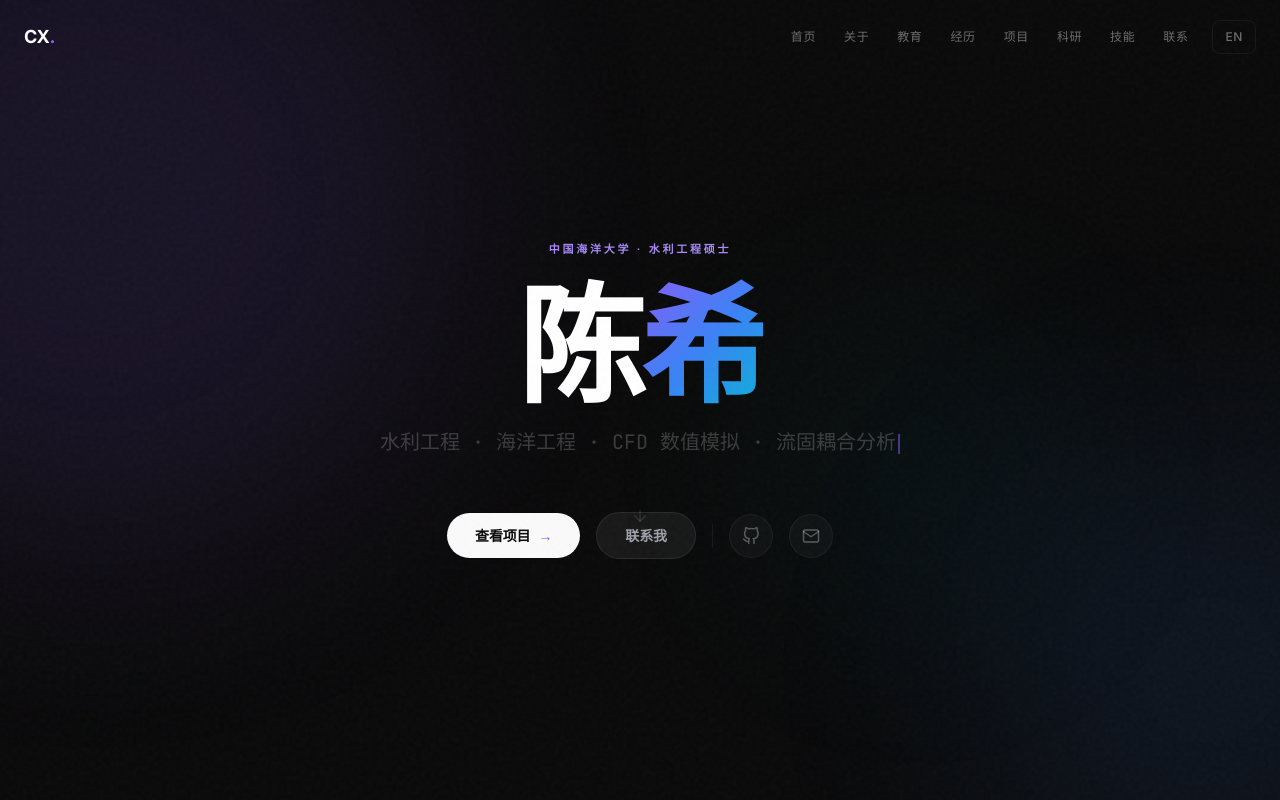
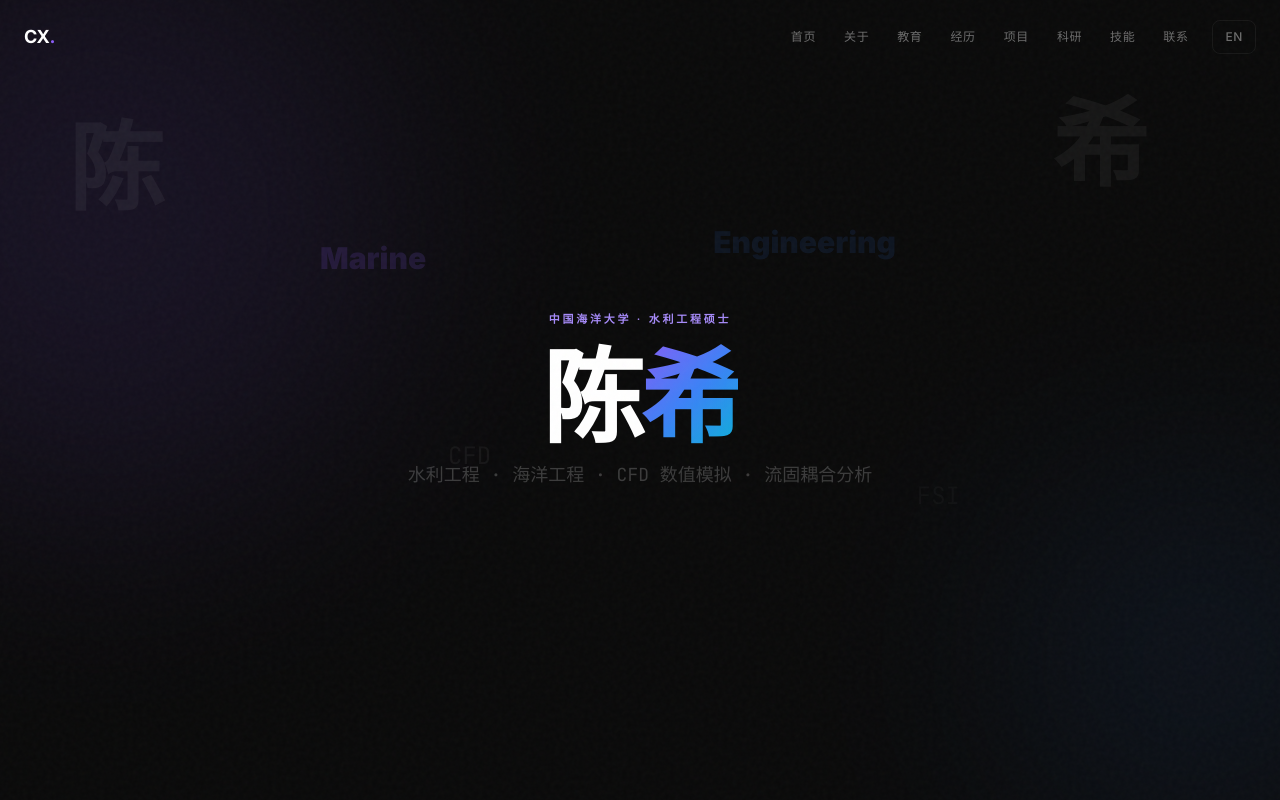
Before and after one commit to suixinxiuxing/portfolio, a Next.js app: page / in a window 1280 px wide. Shown: the top 800 px of the page. Built offline with nearby package versions, Linux system fonts and the light colour scheme.

Commit message:
Scroll Morph Hero + Experience split into Internship/Campus sections

```diff
--- a/src/components/Hero.tsx
+++ b/src/components/Hero.tsx
@@ -1,50 +1,139 @@
 "use client";
 
-import { useEffect, useState } from "react";
-import { motion } from "framer-motion";
-import { FiGithub, FiMail, FiArrowDown } from "react-icons/fi";
+import { useRef } from "react";
+import { motion, useScroll, useTransform } from "framer-motion";
+import { FiGithub, FiMail } from "react-icons/fi";
 import { useT } from "@/i18n/LanguageContext";
 
 export default function Hero() {
   const { t: tt } = useT();
-  const [typed, setTyped] = useState("");
-  const fullText = tt("hero.subtitle");
+  const containerRef = useRef<HTMLDivElement>(null);
+  const { scrollYProgress } = useScroll({ target: containerRef, offset: ["start start", "end end"] });
 
-  useEffect(() => {
-    setTyped("");
-    let i = 0;
-    const tmr = setInterval(() => { if (i <= fullText.length) { setTyped(fullText.slice(0, i)); i++; } else clearInterval(tmr); }, 55);
-    return () => clearInterval(tmr);
-  }, [fullText]);
+  // Morph values driven by scroll progress
+  const circleScale = useTransform(scrollYProgress, [0, 0.35], [0, 1]);
+  const circleOpacity = useTransform(scrollYProgress, [0.15, 0.35], [0, 1]);
+  const scatteredOpacity = useTransform(scrollYProgress, [0, 0.2], [1, 0]);
+  const scatteredScale = useTransform(scrollYProgress, [0, 0.3], [1, 0.6]);
+  const scatteredY = useTransform(scrollYProgress, [0, 0.3], [0, -80]);
+  const gradientAngle = useTransform(scrollYProgress, [0, 1], [135, 360]);
+  const nameX1 = useTransform(scrollYProgress, [0, 0.3], [-60, 0]);
+  const nameX2 = useTransform(scrollYProgress, [0, 0.3], [60, 0]);
+  const arcDash = useTransform(scrollYProgress, [0.35, 0.7], [0, 1]);
+  const arcRotate = useTransform(scrollYProgress, [0.35, 1], [0, 360]);
+  const revealScale = useTransform(scrollYProgress, [0.55, 0.8], [0, 1]);
+  const revealOpacity = useTransform(scrollYProgress, [0.55, 0.75], [0, 1]);
+  const bgColor = useTransform(scrollYProgress, [0, 0.5, 1], ["#0a0a0a", "#0f0f14", "#0a0a0a"]);
 
   return (
-    <section id="hero" className="relative min-h-screen flex items-center justify-center bg-[#0a0a0a] overflow-hidden">
-      <div className="orb w-[700px] h-[700px] bg-[#8b5cf6] top-[-150px] left-[-250px] animate-float" />
-      <div className="orb w-[500px] h-[500px] bg-[#3b82f6] bottom-[-120px] right-[-180px] animate-glow" style={{ animationDelay: "-2s" }} />
-      <div className="orb w-[300px] h-[300px] bg-[#06b6d4] top-[40%] left-[60%] animate-glow" style={{ animationDelay: "-1s", opacity: 0.06 }} />
-      <div className="absolute inset-0 bg-dots-dark opacity-40" />
+    <div ref={containerRef} className="relative" style={{ height: "300vh" }}>
+      {/* Sticky container */}
+      <div className="sticky top-0 h-screen overflow-hidden flex items-center justify-center" style={{ perspective: "1200px" }}>
+        {/* Dynamic background */}
+        <motion.div className="absolute inset-0" style={{ background: bgColor }} />
+        <div className="absolute inset-0 bg-dots-dark opacity-30" />
 
-      <div className="relative z-10 text-center px-6 max-w-5xl mx-auto">
-        <motion.p className="text-[11px] font-semibold tracking-[0.25em] uppercase text-[#a78bfa] mb-8" initial={{ opacity: 0, y: 20 }} animate={{ opacity: 1, y: 0 }} transition={{ delay: 0.1, duration: 0.6 }}>
-          {tt("hero.school")}
-        </motion.p>
-        <motion.h1 className="text-[clamp(3.5rem,10vw,9rem)] font-black leading-[0.9] tracking-[-0.04em] text-white mb-6" initial={{ opacity: 0, y: 40 }} animate={{ opacity: 1, y: 0 }} transition={{ delay: 0.2, duration: 0.7, ease: [0.22,1,0.36,1] }}>
-          陈<span className="text-framer">希</span>
-        </motion.h1>
-        <motion.div className="text-lg sm:text-xl text-white/20 font-mono h-7 mb-14" initial={{ opacity: 0 }} animate={{ opacity: 1 }} transition={{ delay: 0.5 }}>
-          <span>{typed}</span><span className="inline-block w-[2px] h-5 bg-[#8b5cf6] ml-0.5 align-middle animate-pulse" />
+        {/* Gradient orbs */}
+        <motion.div className="orb w-[600px] h-[600px] bg-[#8b5cf6] top-[-80px] left-[-200px]" style={{ opacity: useTransform(scrollYProgress, [0, 1], [0.1, 0.04]) }} />
+        <motion.div className="orb w-[400px] h-[400px] bg-[#3b82f6] bottom-[-60px] right-[-120px]" style={{ opacity: useTransform(scrollYProgress, [0, 1], [0.08, 0.03]) }} />
+
+        {/* ===== STAGE 0: Scattered text phase ===== */}
+        <motion.div className="absolute inset-0 flex items-center justify-center" style={{ opacity: scatteredOpacity, scale: scatteredScale, y: scatteredY }}>
+          {/* Floating text fragments scattered around */}
+          <motion.div className="absolute text-8xl font-black text-white/5 select-none top-[15%] left-[10%]" style={{ x: nameX1 }}>陈</motion.div>
+          <motion.div className="absolute text-8xl font-black text-white/5 select-none top-[12%] right-[15%]" style={{ x: nameX2 }}>希</motion.div>
+          <motion.div className="absolute text-3xl font-black text-[#8b5cf6]/15 select-none top-[30%] left-[25%]">Marine</motion.div>
+          <motion.div className="absolute text-3xl font-black text-[#3b82f6]/10 select-none top-[28%] right-[30%]">Engineering</motion.div>
+          <motion.div className="absolute text-2xl font-mono text-white/5 select-none top-[55%] left-[35%]">CFD</motion.div>
+          <motion.div className="absolute text-2xl font-mono text-white/3 select-none top-[60%] right-[25%]">FSI</motion.div>
+
+          {/* Main name and subtitle */}
+          <div className="relative z-10 text-center">
+            <motion.p className="text-[11px] font-semibold tracking-[0.25em] uppercase text-[#a78bfa] mb-6">
+              {tt("hero.school")}
+            </motion.p>
+            <motion.h1 className="text-[clamp(3rem,8vw,7rem)] font-black leading-[0.92] tracking-[-0.04em] text-white mb-4">
+              陈<span className="text-framer">希</span>
+            </motion.h1>
+            <motion.p className="text-base sm:text-lg text-white/20 font-mono">
+              {tt("hero.subtitle")}
+            </motion.p>
+          </div>
         </motion.div>
-        <motion.div className="flex flex-wrap items-center justify-center gap-4" initial={{ opacity: 0, y: 20 }} animate={{ opacity: 1, y: 0 }} transition={{ delay: 0.7, duration: 0.5 }}>
-          <a href="#projects" className="btn-apple btn-apple-primary">{tt("hero.cta1")} <span className="text-[#8b5cf6]">→</span></a>
-          <a href="#contact" className="btn-apple btn-apple-ghost">{tt("hero.cta2")}</a>
-          <span className="w-px h-6 bg-white/[0.06] hidden sm:block" />
-          <a href="https://github.com/suixinxiuxing" target="_blank" rel="noopener noreferrer" className="p-3 rounded-full bg-white/[0.03] border border-white/[0.05] text-white/30 hover:text-white hover:bg-white/[0.06] hover:border-white/15 transition-all duration-300" title="GitHub"><FiGithub size={18} /></a>
-          <a href="mailto:yinnixingchen@163.com" className="p-3 rounded-full bg-white/[0.03] border border-white/[0.05] text-white/30 hover:text-white hover:bg-white/[0.06] hover:border-white/15 transition-all duration-300" title="Email"><FiMail size={18} /></a>
+
+        {/* ===== STAGE 1: Morphing circle ===== */}
+        <motion.div className="absolute inset-0 flex items-center justify-center pointer-events-none" style={{ opacity: circleOpacity }}>
+          <motion.div
+            className="relative"
+            style={{ scale: circleScale }}
+          >
+            {/* SVG circle ring that grows */}
+            <motion.svg width="500" height="500" viewBox="0 0 500 500" className="absolute -translate-x-1/2 -translate-y-1/2 left-1/2 top-1/2">
+              <motion.circle
+                cx="250" cy="250" r="200"
+                fill="none"
+                stroke="url(#morphGrad)"
+                strokeWidth="2"
+                strokeDasharray="1256"
+                style={{ strokeDashoffset: useTransform(arcDash, [0, 1], [1256, 0]) }}
+              />
+              <motion.circle
+                cx="250" cy="250" r="150"
+                fill="none"
+                stroke="url(#morphGrad2)"
+                strokeWidth="1"
+                opacity="0.4"
+                style={{ rotate: arcRotate }}
+              />
+              <defs>
+                <linearGradient id="morphGrad" x1="0%" y1="0%" x2="100%" y2="100%">
+                  <stop offset="0%" stopColor="#8b5cf6" />
+                  <stop offset="50%" stopColor="#3b82f6" />
+                  <stop offset="100%" stopColor="#06b6d4" />
+                </linearGradient>
+                <linearGradient id="morphGrad2" x1="100%" y1="0%" x2="0%" y2="100%">
+                  <stop offset="0%" stopColor="#06b6d4" />
+                  <stop offset="100%" stopColor="#8b5cf6" />
+                </linearGradient>
+              </defs>
+            </motion.svg>
+
+            {/* Text inside the circle */}
+            <motion.div className="text-center relative z-10" style={{ scale: useTransform(circleScale, [0.5, 1], [0, 1]) }}>
+              <div className="text-6xl font-black text-white tracking-[-0.04em]">
+                陈<span className="text-framer">希</span>
+              </div>
+              <div className="text-xs font-semibold text-[#a78bfa] mt-4 uppercase tracking-[0.3em]">Portfolio</div>
+            </motion.div>
+          </motion.div>
         </motion.div>
-        <motion.div className="absolute bottom-10 left-1/2 -translate-x-1/2" initial={{ opacity: 0 }} animate={{ opacity: 1, y: [0, 6, 0] }} transition={{ opacity: { delay: 1 }, y: { repeat: Infinity, duration: 2 } }}>
-          <FiArrowDown className="text-white/10" size={18} />
+
+        {/* ===== STAGE 2: Rainbow arc reveal → Actual content ===== */}
+        <motion.div className="absolute inset-0 flex items-center justify-center z-20" style={{ opacity: revealOpacity, scale: revealScale }}>
+          <div className="text-center px-6 max-w-4xl">
+            <motion.div initial={{ y: 30, opacity: 0 }} animate={scrollYProgress.get() > 0.7 ? { y: 0, opacity: 1 } : {}} transition={{ delay: 0.2 }}>
+              <p className="text-[10px] font-semibold tracking-[0.25em] uppercase text-[#a78bfa] mb-6">
+                {tt("hero.school")}
+              </p>
+              <h1 className="text-[clamp(3rem,8vw,7rem)] font-black leading-[0.92] tracking-[-0.04em] text-white mb-4">
+                陈<span className="text-framer">希</span>
+              </h1>
+              <p className="text-base sm:text-lg text-white/20 font-mono mb-10">
+                {tt("hero.subtitle")}
+              </p>
+              <div className="flex flex-wrap items-center justify-center gap-4">
+                <a href="#projects" className="btn-apple btn-apple-primary group">
+                  {tt("hero.cta1")} <span className="text-[#8b5cf6] group-hover:translate-x-0.5 transition-transform inline-block">→</span>
+                </a>
+                <a href="#contact" className="btn-apple btn-apple-ghost">{tt("hero.cta2")}</a>
+                <span className="w-px h-6 bg-white/[0.06] hidden sm:block" />
+                <a href="https://github.com/suixinxiuxing" target="_blank" rel="noopener noreferrer" className="p-3 rounded-full bg-white/[0.03] border border-white/[0.05] text-white/30 hover:text-white hover:bg-white/[0.06] hover:border-white/15 transition-all duration-300"><FiGithub size={18} /></a>
+                <a href="mailto:yinnixingchen@163.com" className="p-3 rounded-full bg-white/[0.03] border border-white/[0.05] text-white/30 hover:text-white hover:bg-white/[0.06] hover:border-white/15 transition-all duration-300"><FiMail size={18} /></a>
+              </div>
+            </motion.div>
+          </div>
         </motion.div>
       </div>
-    </section>
+    </div>
   );
 }
--- a/src/i18n/translations.ts
+++ b/src/i18n/translations.ts
@@ -55,9 +55,11 @@ export const t = {
   },
   experience: {
     label: { zh: "经历", en: "Experience" },
-    title: { zh: "实习与实践", en: "Practice & Leadership" },
-    internship: { zh: "实习", en: "Internship" },
-    campus: { zh: "校园", en: "Campus" },
+    title: { zh: "成长历程", en: "My Journey" },
+    internship: { zh: "实习经历", en: "Internship" },
+    campus: { zh: "校园经历", en: "Campus Leadership" },
+    internshipTitle: { zh: "工程实践", en: "Engineering Practice" },
+    campusTitle: { zh: "学生工作", en: "Student Leadership" },
     exp1Title: { zh: "工程部技术员", en: "Engineering Technician" },
     exp1Org: { zh: "中交第三航务工程局有限公司厦门分公司", en: "CCCC Third Harbor Engineering Co." },
     exp1Period: { zh: "2022.07 — 2022.08", en: "2022.07 — 2022.08" },
```
Also changed, not shown: src/components/Experience.tsx (+98 -15 lines).
